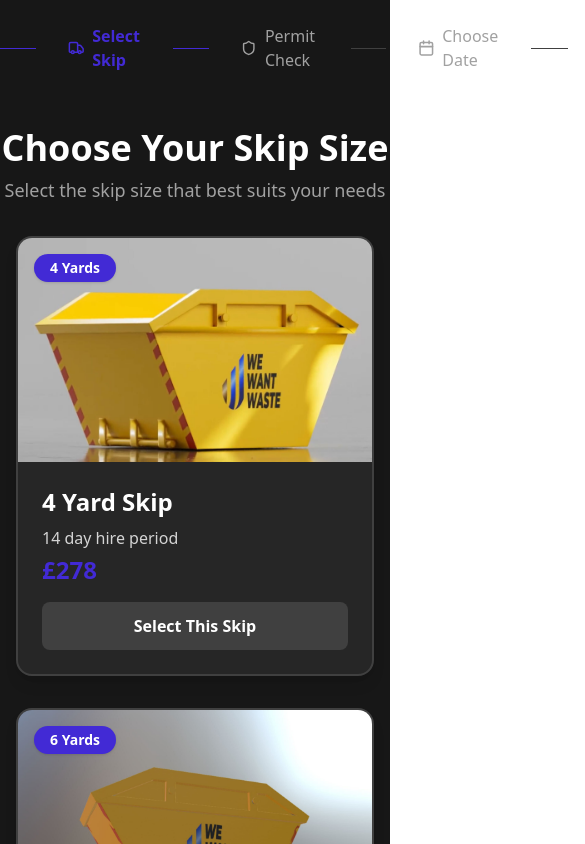
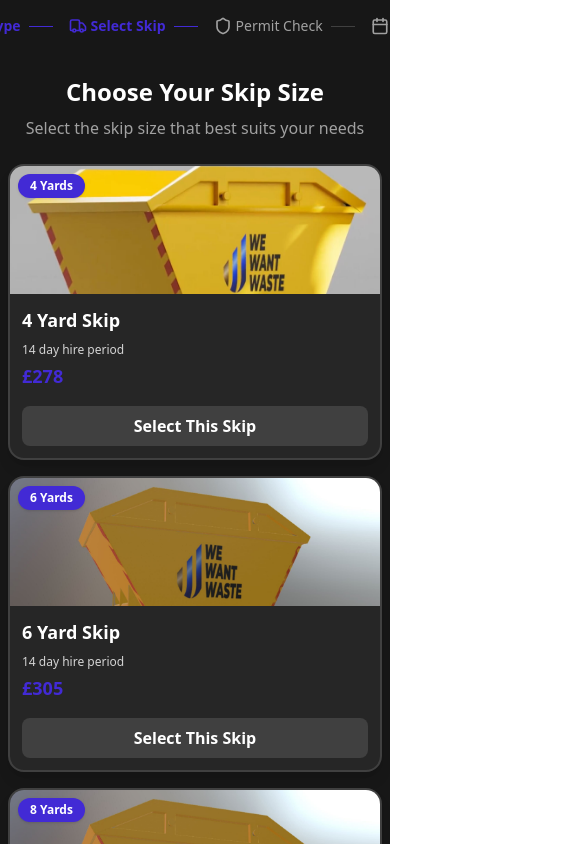
Before and after one commit to amrreda1998/wewantwaste_task, a React (Vite) app: page / in a window 390 px wide. Shown: the top 844 px of the page, 585 px wide, since content can reach past the window. Built offline with nearby package versions, Linux system fonts and the light colour scheme.

Commit message:
feat: make the entire page fully responsive with all screens

```diff
--- a/src/components/Layout.tsx
+++ b/src/components/Layout.tsx
@@ -19,22 +19,22 @@ function Stepper() {
   ];
 
   return (
-    <nav className="flex items-center justify-center gap-4 py-6 bg-neutral-900">
+    <nav className="flex items-center justify-center gap-2 sm:gap-4 py-4 sm:py-6 bg-neutral-900 overflow-x-auto px-2">
       {steps.map((step, idx) => {
         const Icon = step.icon;
         return (
-          <div key={step.label} className="flex items-center">
+          <div key={step.label} className="flex items-center flex-shrink-0">
             <span
-              className={`flex items-center gap-2 ${
+              className={`flex items-center gap-1 sm:gap-2 ${
                 step.active ? 'text-primary font-semibold' : 'text-neutral-400'
-              }`}
+              } text-sm sm:text-base`}
             >
-              <Icon size={22} strokeWidth={2.2} />
-              <span>{step.label}</span>
+              <Icon size={18} strokeWidth={2.2} className="sm:w-6 sm:h-6" />
+              <span className="whitespace-nowrap">{step.label}</span>
             </span>
             {idx < steps.length - 1 && (
               <span
-                className={`mx-4 w-12 h-px ${
+                className={`mx-2 sm:mx-4 w-6 sm:w-12 h-px ${
                   step.active ? 'bg-primary' : 'bg-neutral-700'
                 }`}
               ></span>
--- a/src/pages/SkipSizePage.tsx
+++ b/src/pages/SkipSizePage.tsx
@@ -5,20 +5,20 @@ function SkipSizePage() {
   const [selectedId, setSelectedId] = useState<number | null>(null);
 
   return (
-      <div className="min-h-screen bg-neutral-900 text-white flex flex-col">
+    <div className="flex flex-col flex-1">
       {/* Header */}
-        <header className="py-8">
-          <h1 className="text-4xl font-extrabold text-center mb-2 text-white">
+      <header className="py-6 sm:py-8">
+        <h1 className="text-2xl sm:text-4xl font-extrabold text-center mb-2 text-white">
           Choose Your Skip Size
         </h1>
-          <p className="text-center text-neutral-400 text-lg">
+        <p className="text-center text-neutral-400 text-base sm:text-lg">
           Select the skip size that best suits your needs
         </p>
       </header>
 
       {/* Card Grid */}
-        <main className="flex-1 flex justify-center">
-          <div className="grid grid-cols-1 sm:grid-cols-2 lg:grid-cols-3 gap-8 w-full max-w-6xl px-4">
+      <main className="flex-1 flex justify-center w-full">
+        <div className="grid grid-cols-1 xs:grid-cols-2 md:grid-cols-2 lg:grid-cols-3 gap-4 sm:gap-8 w-full max-w-6xl px-2 sm:px-4">
           {skip_data.map((skip) => {
             const isSelected = selectedId === skip.id;
             return (
@@ -37,25 +37,25 @@ function SkipSizePage() {
                   <img
                     src={skip.image}
                     alt={`${skip.size} Yard skip`}
-                      className="w-full h-56 object-cover"
+                    className="w-full h-32 sm:h-56 object-cover"
                   />
-                    <span className="absolute top-4 left-4 bg-primary text-white text-sm font-bold px-4 py-1 rounded-full shadow">
+                  <span className="absolute top-2 left-2 bg-primary text-white text-xs sm:text-sm font-bold px-3 py-1 rounded-full shadow">
                     {skip.size} Yards
                   </span>
                 </div>
                 {/* Card Content */}
-                  <div className="flex-1 flex flex-col p-6">
-                    <h2 className="text-2xl font-bold mb-2 text-white">
+                <div className="flex-1 flex flex-col p-3 sm:p-6">
+                  <h2 className="text-lg sm:text-2xl font-bold mb-2 text-white">
                     {skip.size} Yard Skip
                   </h2>
-                    <p className="text-neutral-300 mb-1">
+                  <p className="text-neutral-300 mb-1 text-xs sm:text-base">
                     {skip.hire_period_days} day hire period
                   </p>
-                    <p className="text-primary text-2xl font-bold mb-4">
+                  <p className="text-primary text-lg sm:text-2xl font-bold mb-4">
                     £{skip.price_before_vat}
                   </p>
                   <button
-                      className={`mt-auto w-full py-3 rounded-lg font-semibold transition
+                    className={`mt-auto w-full py-2 sm:py-3 rounded-lg font-semibold transition
                       ${
                         isSelected
                           ? 'bg-primary text-white cursor-default'
@@ -75,12 +75,12 @@ function SkipSizePage() {
       </main>
 
       {/* Footer Navigation */}
-        <footer className="w-full max-w-6xl mx-auto px-4 py-6 flex justify-between items-center">
-          <button className="bg-neutral-700 text-white px-6 py-2 rounded-lg hover:bg-neutral-600 font-semibold">
+      <footer className="w-full max-w-6xl mx-auto px-2 sm:px-4 py-4 flex flex-col sm:flex-row gap-2 sm:gap-4 justify-between items-stretch sm:items-center">
+        <button className="bg-neutral-700 text-white px-4 py-2 rounded-lg hover:bg-neutral-600 font-semibold w-full sm:w-auto">
           Back
         </button>
         <button
-            className="bg-primary text-white px-8 py-2 rounded-lg font-bold hover:bg-primary/90 disabled:opacity-50"
+          className="bg-primary text-white px-6 py-2 rounded-lg font-bold hover:bg-primary/90 disabled:opacity-50 w-full sm:w-auto"
           disabled={selectedId === null}
         >
           Continue
```
Lines whose indentation alone changed are shown as unchanged.
